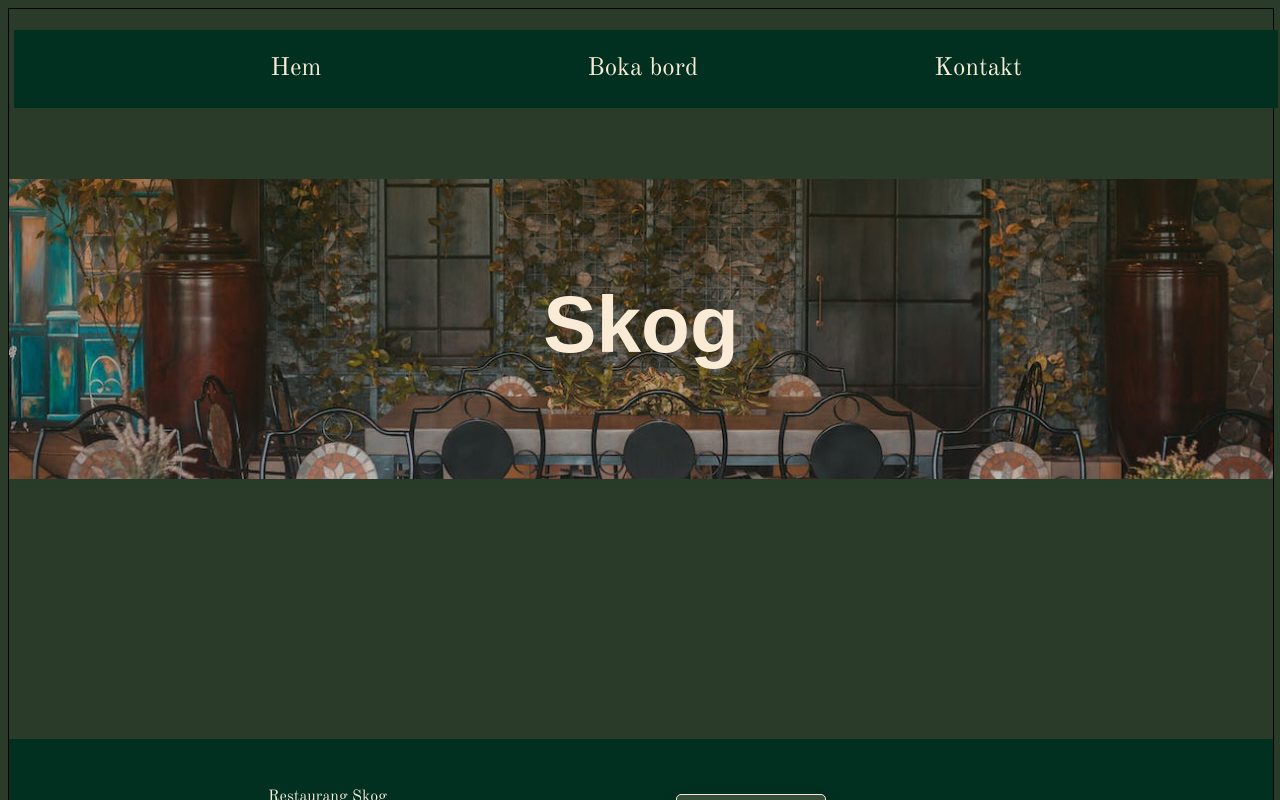
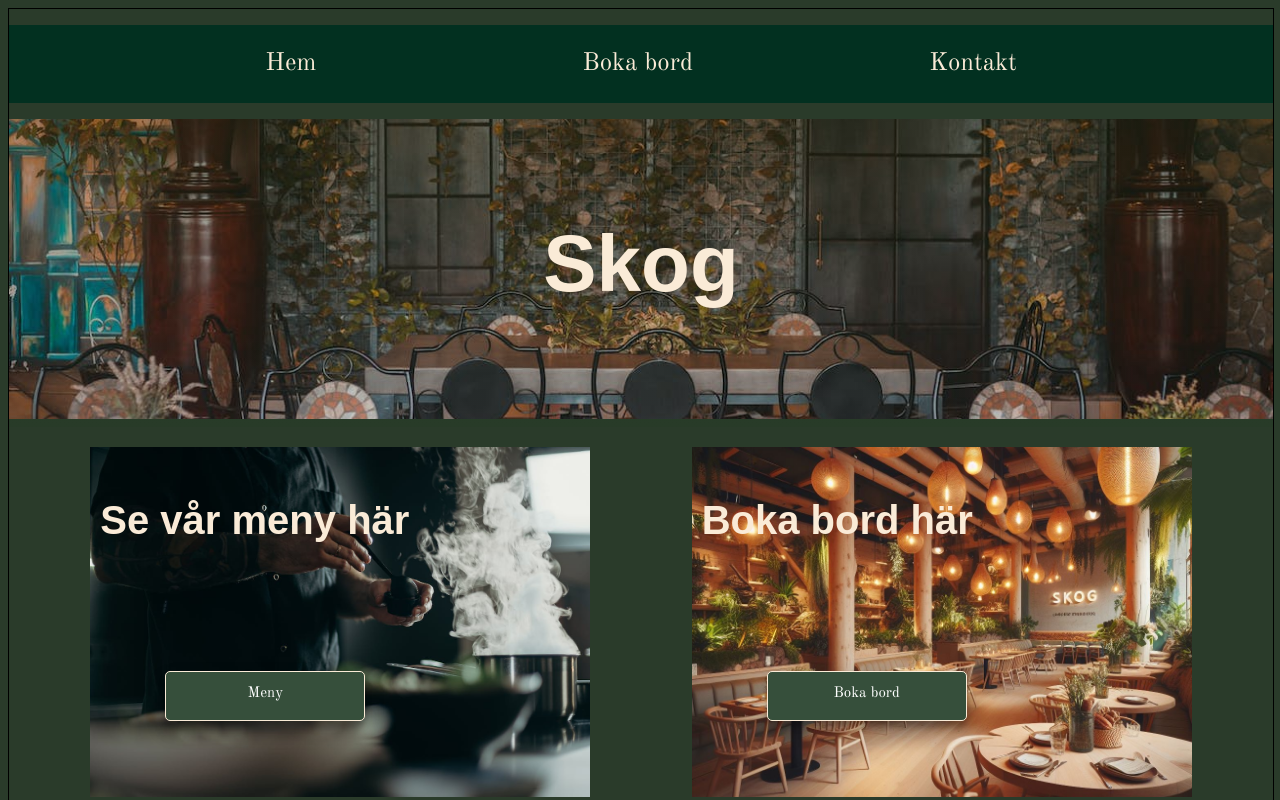
Before and after one commit to Medieinstitutet/the-restaurant-dream-team-6, a React (Vite) app: page / in a window 1280 px wide. Shown: the top 800 px of the page. Built offline with nearby package versions, Linux system fonts and the light colour scheme.

Commit message:
some home page styling with new buttons and imgs

```diff
--- /dev/null
+++ b/src/components/StartPage.tsx
@@ -0,0 +1,22 @@
+import tables from "../img/tables.png"
+import chef from "../img/chef.jpg"
+
+export const StartPage = () => {
+
+    return <>
+    <section className="home-split">
+    <div className="home-menu">
+        <h2>Se vår meny här</h2>
+        <button className="home-btn">Meny</button>
+        <img src={chef} alt="A chef cooking" />
+    </div>
+
+    <div className="home-booking" >
+        <h2>Boka bord här</h2>
+        <button className="home-btn">Boka bord</button>
+
+        <img src={tables} alt="The restaurant's interior" />
+    </div>
+    </section>
+    </>
+}
--- a/src/pages/Home.tsx
+++ b/src/pages/Home.tsx
@@ -1,3 +1,4 @@
+import { StartPage } from "../components/StartPage"
 import restaurantpic from "../img/restaurant.jpg"
 
 export const Home = () => {
@@ -7,5 +8,6 @@ export const Home = () => {
     <h1>Skog</h1>
     <img className="restaurantpic" src={restaurantpic} alt="A picture of a restaurant" />
     </div>
+    <StartPage/>
     </>
 }
--- a/src/styles/_layout.scss
+++ b/src/styles/_layout.scss
@@ -10,8 +10,7 @@
 
 header {
   width: 100%;
-  min-height: 20dvh;
-  margin: 5px;
+  min-height: 10dvh;
 }
 
 main {
--- /dev/null
+++ b/src/styles/_startpage.scss
@@ -0,0 +1,29 @@
+.home-split {
+    display: flex;
+    justify-content: space-evenly;
+    text-align: center;
+}
+
+.home-split img {
+    width: 500px;
+    height: 350px;
+    object-fit: cover;
+    padding: 20px;
+}
+
+.home-split h2 {
+    position: absolute;
+    font-size: 40px;
+    font-family: fantasy;
+    color: antiquewhite;
+    padding: 30px;
+}
+
+.home-btn {
+    position: absolute;
+    // margin-top: 200px;
+    // margin-left: 50px;
+    transform: translate(40%, 250px);
+    width: 200px;
+    height: 50px;
+}
--- a/src/styles/main.scss
+++ b/src/styles/main.scss
@@ -3,3 +3,4 @@
 @use "./layout";
 @use "./footer";
 @use "./home";
+@use "./startpage"
```
Also changed, not shown: src/img/chef.jpg (added), src/img/tables.png (added).
